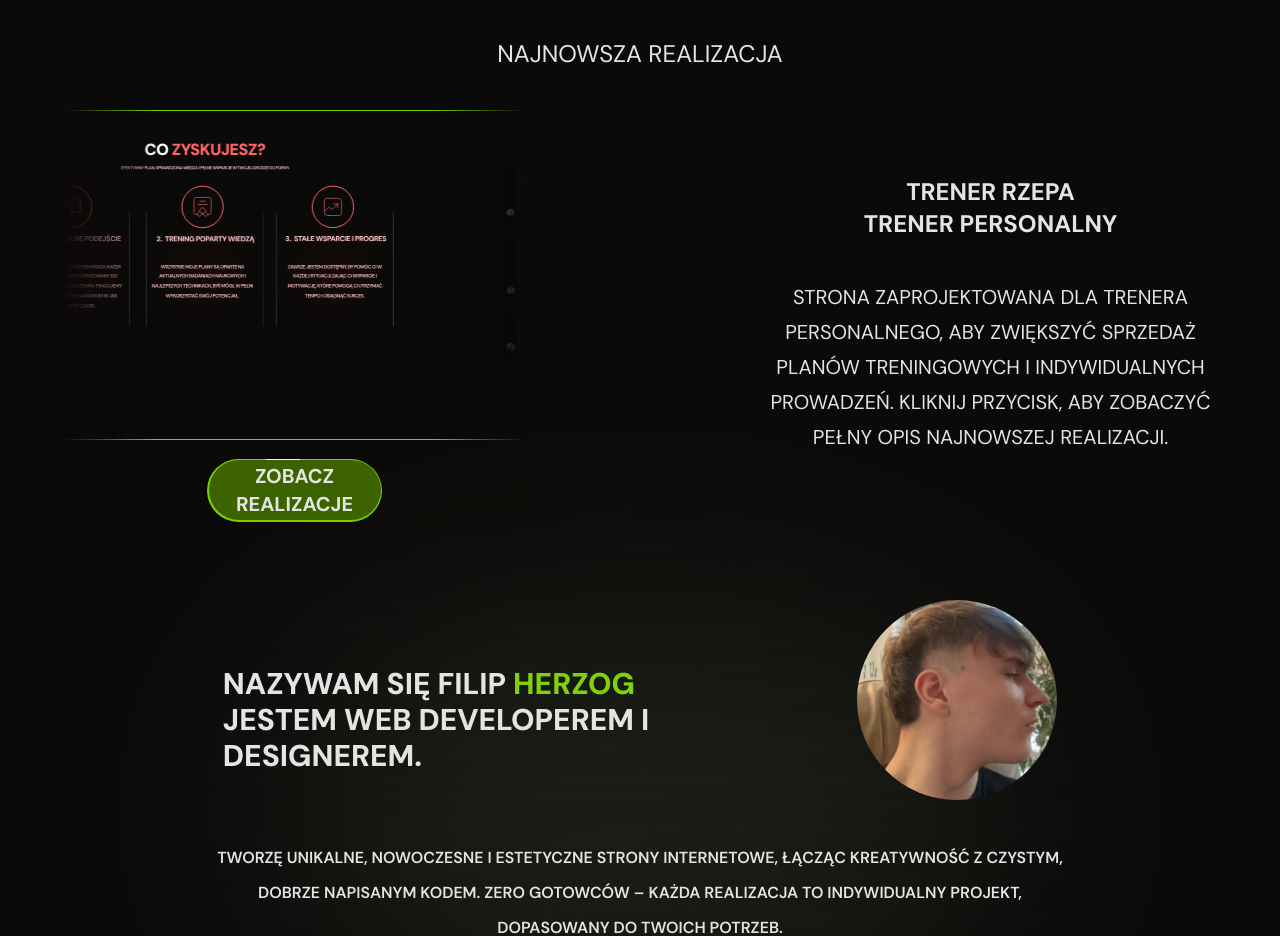
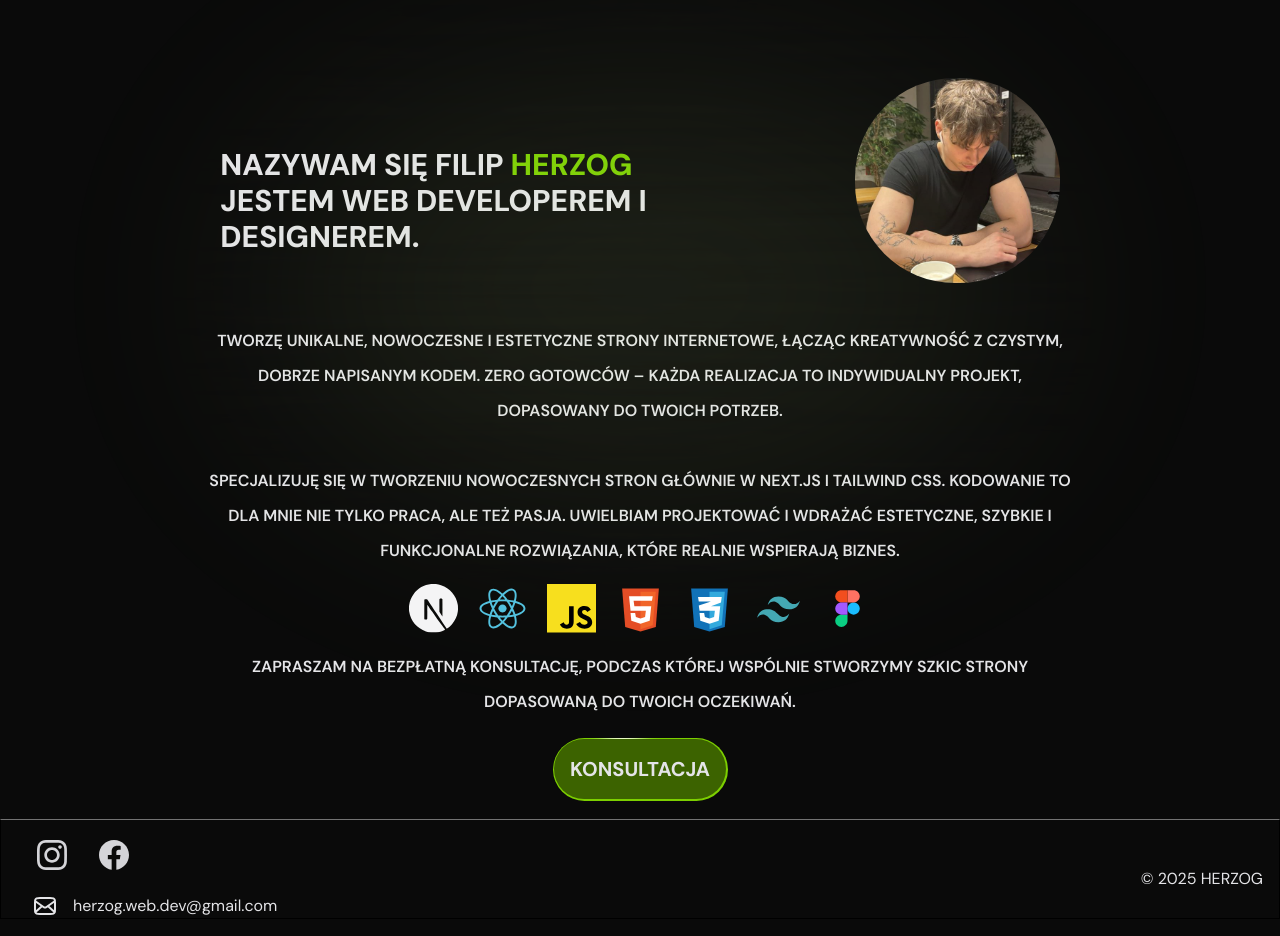
Before and after one commit to Herzuss/Herzog, a Next.js app: page / in a window 1280 px wide. Shown: the part 1139-2075 px from the top of the page. Built offline with nearby package versions, Linux system fonts and the light colour scheme.

Commit message:
update fotek i syntax

```diff
--- a/src/app/layout.tsx
+++ b/src/app/layout.tsx
@@ -2,6 +2,7 @@ import { SpeedInsights } from "@vercel/speed-insights/next";
 import type { Metadata } from "next";
 import { DM_Sans } from "next/font/google";
 import Nav from "@/components/nav";
+import Footer from "@/components/footer";
 import "../styles/globals.css";
 // import logo from "@/../public/images/NAV/logofixed2.svg";
 
@@ -44,6 +45,7 @@ export default function RootLayout({
         <Nav />
         {children}
         <SpeedInsights />
+        <Footer />
       </body>
     </html>
   );
--- a/src/app/page.tsx
+++ b/src/app/page.tsx
@@ -2,16 +2,13 @@ import Hero from "@/components/hero";
 import Cooferuje from "@/components/cooferuje";
 import Omnie from "@/components/omnie";
 import Footer from "@/components/footer";
-import Realizacja from "@/components/realizacja";
 
 export default function Home() {
   return (
     <main>
       <Hero />
       <Cooferuje />
-      <Realizacja />
       <Omnie />
-      <Footer />
     </main>
   );
 }
--- /dev/null
+++ b/src/app/projekty/page.tsx
@@ -0,0 +1,14 @@
+export default function Projekty() {
+  return (
+    <section className="max-w-screen-xl mx-auto px-4 md:px-8 ">
+      <div className="flex flex-row justify-center items-center gap-10 mt-20">
+        <div className="flex flex-col">
+          <button className="uppercase text-zinc-200 text-base bg-neutral-900 px-2 py-2 border border-lime-500 rounded-2xl cursor-pointer">
+            trener rzepa
+          </button>
+        </div>
+        <div className="hidden transition-all duration-300"></div>
+      </div>
+    </section>
+  );
+}
--- a/src/components/footer.tsx
+++ b/src/components/footer.tsx
@@ -7,7 +7,7 @@ import Link from "next/link";
 export default function Footer() {
   return (
     <section className="border border-t-neutral-500 mt-5 mb-5">
-      <div className="max-w-screen-xl mx-auto flex flex-col md:flex-row justify-center md:justify-between items-center gap-8 md:gap-96 mt-10">
+      <div className="max-w-screen-xl mx-auto flex flex-col md:flex-row justify-center md:justify-between items-center gap-8 md:gap-96 mt-5">
         <div className="flex flex-col gap-5 px-4">
           <div className="flex flex-row mb-1 items-center justify-center md:-ml-36 gap-x-8">
             <Link href="/" className="">
--- a/src/components/hero.tsx
+++ b/src/components/hero.tsx
@@ -25,7 +25,7 @@ export default function Hero() {
       <ul className=" flex flex-row items-center gap-10 sm:gap-30 static w-auto h-auto mt-5 sm:mt-15">
         <li className="relative flex justify-center items-center">
           <div className="absolute flex  w-[143px] h-[55px] sm:w-[175px] sm:h-[63px] justify-center items-center bg-lime-500 rounded-4xl overflow-hidden">
-            <div className="absolute w-52 h-8 bg-linear-to-r from-lime-100 from-50% to-lime-500 to-50% spin-slow"></div>
+            <div className="absolute w-52 h-8 bg-linear-to-r from-lime-100 from-50% to-lime-500 to-50% spin-slow blur-sm"></div>
           </div>
           <Link
             href="https://cal.com/herzogstronyinternetowe/bezplatna-konsultacja"
--- a/src/components/nav.tsx
+++ b/src/components/nav.tsx
@@ -36,7 +36,7 @@ export default function Nav() {
         >
           <li>
             <Link
-              href="#oferta"
+              href="/projekty"
               className="text-sm text-zinc-200 hover:text-lime-500 uppercase font-bold transition-all duration-300 inline-block"
               onClick={handleCloseMenu}
             >
@@ -50,7 +50,7 @@ export default function Nav() {
           </li>
           <li className="relative flex justify-center items-center md:-ml-12">
             <div className="absolute flex w-[122px] h-[42px] justify-center items-center bg-lime-500 rounded-3xl overflow-hidden">
-              <div className="absolute w-[150px] h-6 bg-linear-to-r from-lime-100 from-50% to-lime-500 to-50% spin-fast"></div>
+              <div className="absolute w-[150px] h-6 bg-linear-to-r from-lime-100 from-50% to-lime-500 to-50% spin-fast blur-sm"></div>
             </div>
             <Link
               href="https://cal.com/herzogstronyinternetowe/bezplatna-konsultacja"
--- a/src/components/omnie.tsx
+++ b/src/components/omnie.tsx
@@ -37,7 +37,7 @@ export default function Omnie() {
       </p>
       <div className="relative flex justify-center items-center mt-5">
         <div className="absolute flex  w-[143px] h-[55px] sm:w-[175px] sm:h-[63px] justify-center items-center bg-lime-500 rounded-4xl overflow-hidden">
-          <div className="absolute w-52 h-8 bg-linear-to-r from-lime-100 from-50% to-lime-500 to-50% spin-slow"></div>
+          <div className="absolute w-52 h-8 bg-linear-to-r from-lime-100 from-50% to-lime-500 to-50% spin-slow blur-sm"></div>
         </div>
         <Link
           href="https://cal.com/herzogstronyinternetowe/bezplatna-konsultacja"
--- a/src/components/realizacja.tsx
+++ /dev/null
@@ -1,54 +0,0 @@
-"use client";
-import Link from "next/link";
-// import Image from "next/image";
-// import React, { useEffect, useState } from "react";
-import { InfiniteMovingCards } from "@/components/ui/infinite-moving-cards";
-import hero1 from "@/../public/images/NAJNOWSZA REALIZACJA/HERO 1.svg";
-import hero2 from "@/../public/images/NAJNOWSZA REALIZACJA/HERO 2.svg";
-import hero3 from "@/../public/images/NAJNOWSZA REALIZACJA/HERO 3.svg";
-import hero4 from "@/../public/images/NAJNOWSZA REALIZACJA/HERO 4.svg";
-
-export default function Realizacja() {
-  const images = [hero1, hero2, hero3, hero4];
-  return (
-    <section className="flex justify-center items-center flex-col">
-      <h2 className="text-zinc-200 uppercase text-2xl font-normal text-center mt-10 mb-10">
-        Najnowsza realizacja
-      </h2>
-      <div className="flex flex-col xl:flex-row gap-60 justify-center items-center">
-        <div className="mx-auto  rounded-3xl bg-stone-950 ">
-          <InfiniteMovingCards
-            items={images}
-            direction="left"
-            speed="fast"
-            className="w-[461px] h-[330px] border border-lime-500 z-1"
-          />
-          <div className="relative flex justify-center items-center mt-5">
-            <div className="absolute flex  w-[143px] h-[55px] sm:w-[175px] sm:h-[63px] justify-center items-center bg-lime-500 rounded-4xl overflow-hidden">
-              <div className="absolute w-52 h-8 bg-linear-to-r from-lime-100 from-50% to-lime-500 to-50% spin-slow"></div>
-            </div>
-            <Link
-              href="https://cal.com/herzogstronyinternetowe/bezplatna-konsultacja"
-              className="z-1"
-            >
-              <button className=" w-35 h-13 sm:w-43 sm:h-15 bg-lime-800 uppercase font-bold text-lg sm:text-xl text-zinc-200 rounded-4xl hover:bg-lime-500 hover:text-lime-800 transition-all duration-300 cursor-pointer hover:scale-105">
-                zobacz <br /> realizacje
-              </button>
-            </Link>
-          </div>
-        </div>
-        <div className="flex flex-col justify-center items-center">
-          <h3 className="text-zinc-200 uppercase text-2xl font-bold text-center mb-10">
-            Trener Rzepa <br />
-            trener personalny
-          </h3>
-          <p className="text-zinc-200 font-regular text-xl text-center uppercase lg:w-[451px] leading-[35px]">
-            Strona zaprojektowana dla trenera personalnego, aby zwiększyć
-            sprzedaż planów treningowych i indywidualnych prowadzeń. Kliknij
-            przycisk, aby zobaczyć pełny opis najnowszej realizacji.
-          </p>
-        </div>
-      </div>
-    </section>
-  );
-}
```
Also changed, not shown: public/images/OMNIE/moja fotka.svg.
